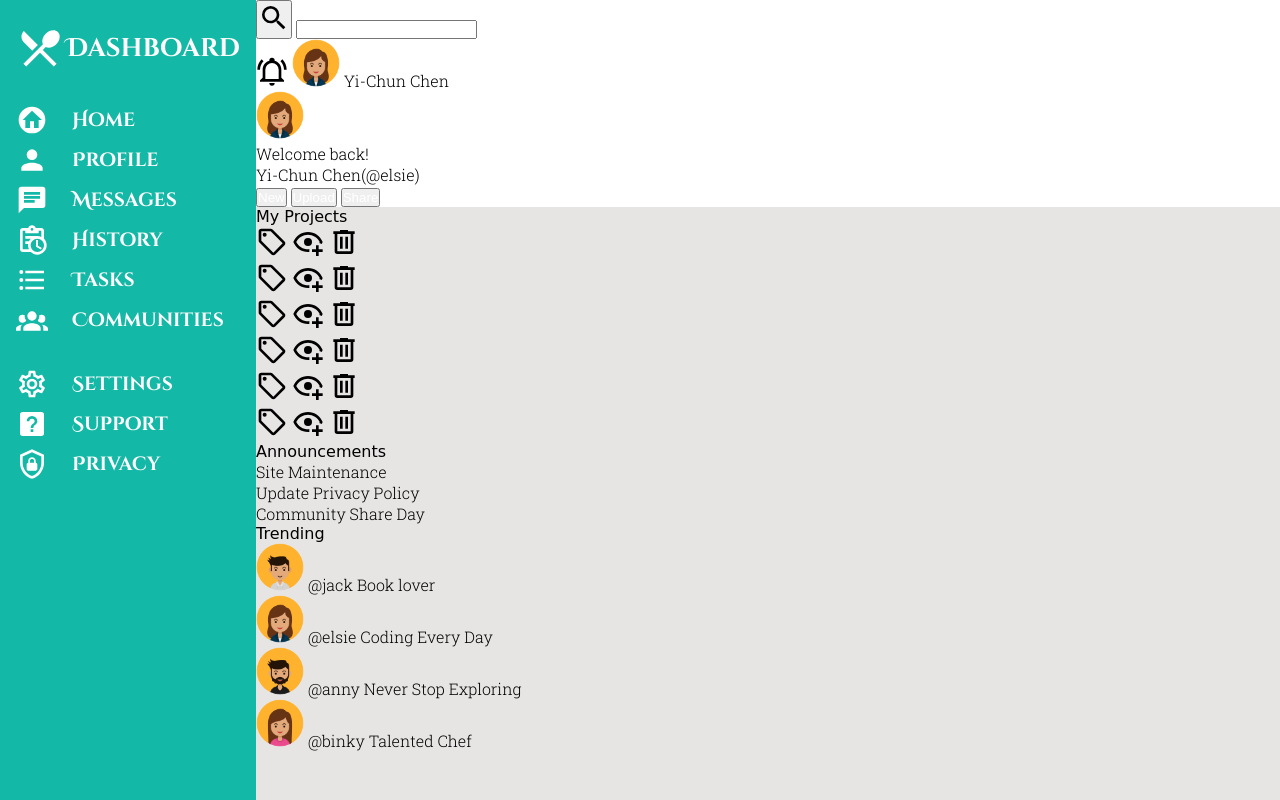
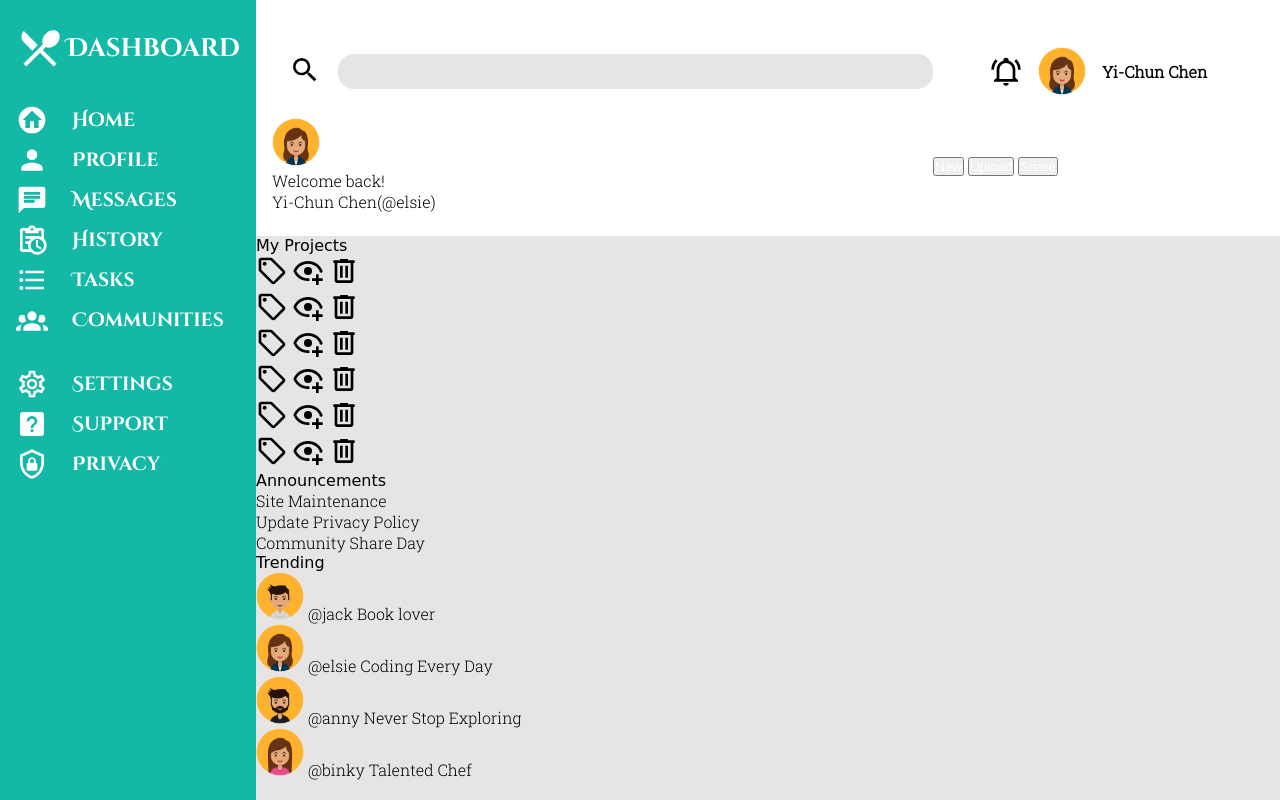
Before and after one commit to elsiechen/Admin-Dashboard, a plain HTML site: page index.html in a window 1280 px wide. Shown: the top 800 px of the page. Drawn offline with Linux system fonts and the light colour scheme; a web font is replaced by a local one.

Commit message:
Finish positioning of search bar and top right in header

```diff
--- a/index.html
+++ b/index.html
@@ -84,16 +84,14 @@
             <div class="left">
                 <form action="" method="post">
                     <button type="submit">
-                        <span>
-                            <svg xmlns="http://www.w3.org/2000/svg" viewBox="0 0 24 24"><path d="M9.5,3A6.5,6.5 0 0,1 16,9.5C16,11.11 15.41,12.59 14.44,13.73L14.71,14H15.5L20.5,19L19,20.5L14,15.5V14.71L13.73,14.44C12.59,15.41 11.11,16 9.5,16A6.5,6.5 0 0,1 3,9.5A6.5,6.5 0 0,1 9.5,3M9.5,5C7,5 5,7 5,9.5C5,12 7,14 9.5,14C12,14 14,12 14,9.5C14,7 12,5 9.5,5Z" /></svg>
-                        </span>
+                        <svg xmlns="http://www.w3.org/2000/svg" viewBox="0 0 24 24"><path d="M9.5,3A6.5,6.5 0 0,1 16,9.5C16,11.11 15.41,12.59 14.44,13.73L14.71,14H15.5L20.5,19L19,20.5L14,15.5V14.71L13.73,14.44C12.59,15.41 11.11,16 9.5,16A6.5,6.5 0 0,1 3,9.5A6.5,6.5 0 0,1 9.5,3M9.5,5C7,5 5,7 5,9.5C5,12 7,14 9.5,14C12,14 14,12 14,9.5C14,7 12,5 9.5,5Z" /></svg>
                     </button>
                     <input type="search">
                 </form>
             </div>
             <div class="right">
-                <span><svg xmlns="http://www.w3.org/2000/svg" viewBox="0 0 24 24"><path d="M10,21H14A2,2 0 0,1 12,23A2,2 0 0,1 10,21M21,19V20H3V19L5,17V11C5,7.9 7.03,5.17 10,4.29C10,4.19 10,4.1 10,4A2,2 0 0,1 12,2A2,2 0 0,1 14,4C14,4.1 14,4.19 14,4.29C16.97,5.17 19,7.9 19,11V17L21,19M17,11A5,5 0 0,0 12,6A5,5 0 0,0 7,11V18H17V11M19.75,3.19L18.33,4.61C20.04,6.3 21,8.6 21,11H23C23,8.07 21.84,5.25 19.75,3.19M1,11H3C3,8.6 3.96,6.3 5.67,4.61L4.25,3.19C2.16,5.25 1,8.07 1,11Z" /></svg></span>
-                <span><img src="/icons/woman.png" alt="Woman"></span>
+                <svg xmlns="http://www.w3.org/2000/svg" viewBox="0 0 24 24"><path d="M10,21H14A2,2 0 0,1 12,23A2,2 0 0,1 10,21M21,19V20H3V19L5,17V11C5,7.9 7.03,5.17 10,4.29C10,4.19 10,4.1 10,4A2,2 0 0,1 12,2A2,2 0 0,1 14,4C14,4.1 14,4.19 14,4.29C16.97,5.17 19,7.9 19,11V17L21,19M17,11A5,5 0 0,0 12,6A5,5 0 0,0 7,11V18H17V11M19.75,3.19L18.33,4.61C20.04,6.3 21,8.6 21,11H23C23,8.07 21.84,5.25 19.75,3.19M1,11H3C3,8.6 3.96,6.3 5.67,4.61L4.25,3.19C2.16,5.25 1,8.07 1,11Z" /></svg>
+                <img src="/icons/woman.png" alt="Woman">
                 <span>Yi-Chun Chen</span>
             </div>
             <div class="left2">
--- a/style.css
+++ b/style.css
@@ -90,3 +90,53 @@ a {
 a:hover {
     text-decoration: underline;
 }
+
+/* header */
+.header {
+    display: grid;
+    grid-template-columns: 2fr 1fr;
+    grid-template-rows: 1fr 1fr;
+    padding: 1.5rem 1rem;
+    align-items: center;
+}
+
+.header .left form {
+    display: grid;
+    grid-template-columns: 1fr 9fr;
+}
+
+button[type="submit"] {
+    border: none;
+    background-color: white;
+}
+
+input[type="search"] {
+    border-radius: 1rem;
+    border: none;
+    background-color: #E7E5E4;
+    padding: 0.5rem 1rem;
+}
+
+/* .right {
+    display: grid;
+    grid-template-columns: 2fr 1fr 2fr;
+    justify-items: end;
+    align-items: center;
+    gap: 1rem;
+}
+
+.right span {
+    justify-self: start;
+} */
+
+.right {
+    display: flex;
+    justify-content: center;
+    align-items: center;
+    flex-wrap: wrap;
+    gap: 1rem;
+}
+
+.right span {
+    font-weight: 900;
+}
```
